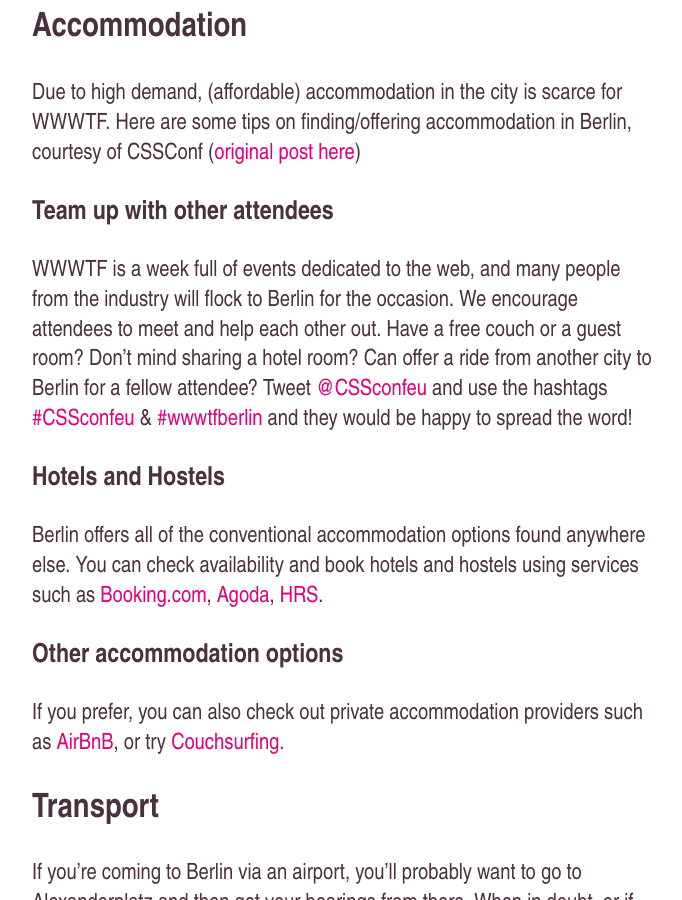
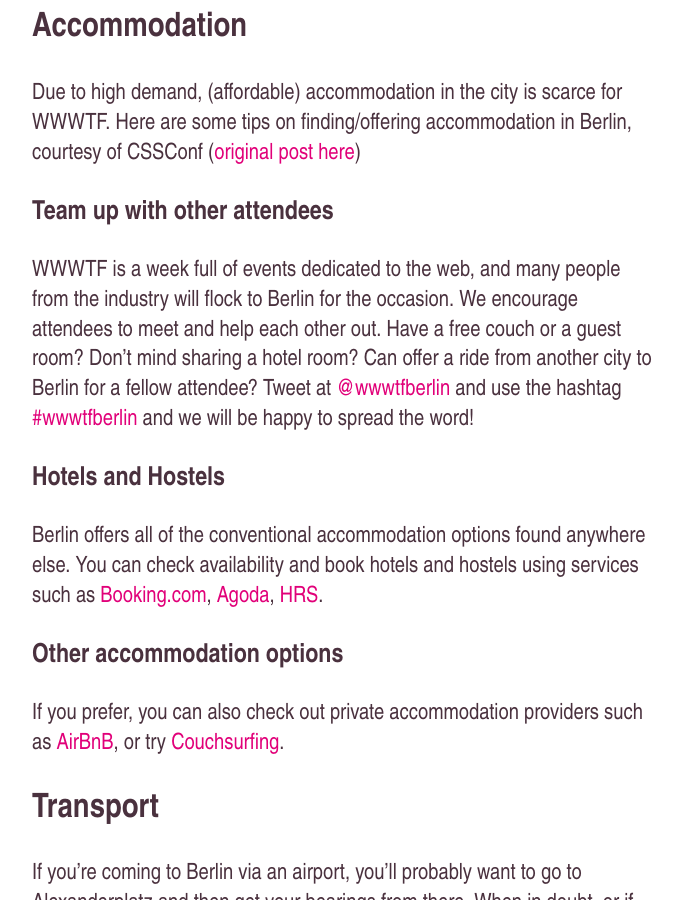
Before and after one commit to jsconf/wwwtf.berlin, a Jekyll site: the page built from attendee-guide/index.md, in a window 1280 px wide and 900 px high, scrolled down 490 px. Shown: the whole window, without its empty margins (293-975 px from the left). Built offline with Jekyll 4.4.1, drawn with Linux system fonts in a browser that asks for light colours; nearby versions of some CDN libraries.

Commit message:
remove cssconfeu link, use wwwtfberlin instead

```diff
--- a/attendee-guide/index.md
+++ b/attendee-guide/index.md
@@ -24,7 +24,7 @@ Here are some tips on finding/offering accommodation in Berlin, courtesy of CSSC
 
 ### Team up with other attendees
 
-WWWTF is a week full of events dedicated to the web, and many people from the industry will flock to Berlin for the occasion. We encourage attendees to meet and help each other out. Have a free couch or a guest room? Don’t mind sharing a hotel room? Can offer a ride from another city to Berlin for a fellow attendee? Tweet <a href="https://twitter.com/CSSconfeu">@CSSconfeu</a> and use the hashtags <a href="https://twitter.com/hashtag/cssconfeu">#CSSconfeu</a> & <a href="https://twitter.com/hashtag/wwwtfberlin">#wwwtfberlin</a> and they would be happy to spread the word!
+WWWTF is a week full of events dedicated to the web, and many people from the industry will flock to Berlin for the occasion. We encourage attendees to meet and help each other out. Have a free couch or a guest room? Don’t mind sharing a hotel room? Can offer a ride from another city to Berlin for a fellow attendee? Tweet at <a href="https://twitter.com/wwwtfberlin">@wwwtfberlin</a> and use the hashtag <a href="https://twitter.com/hashtag/wwwtfberlin">#wwwtfberlin</a> and we will be happy to spread the word!
 
 ### Hotels and Hostels
 
```
